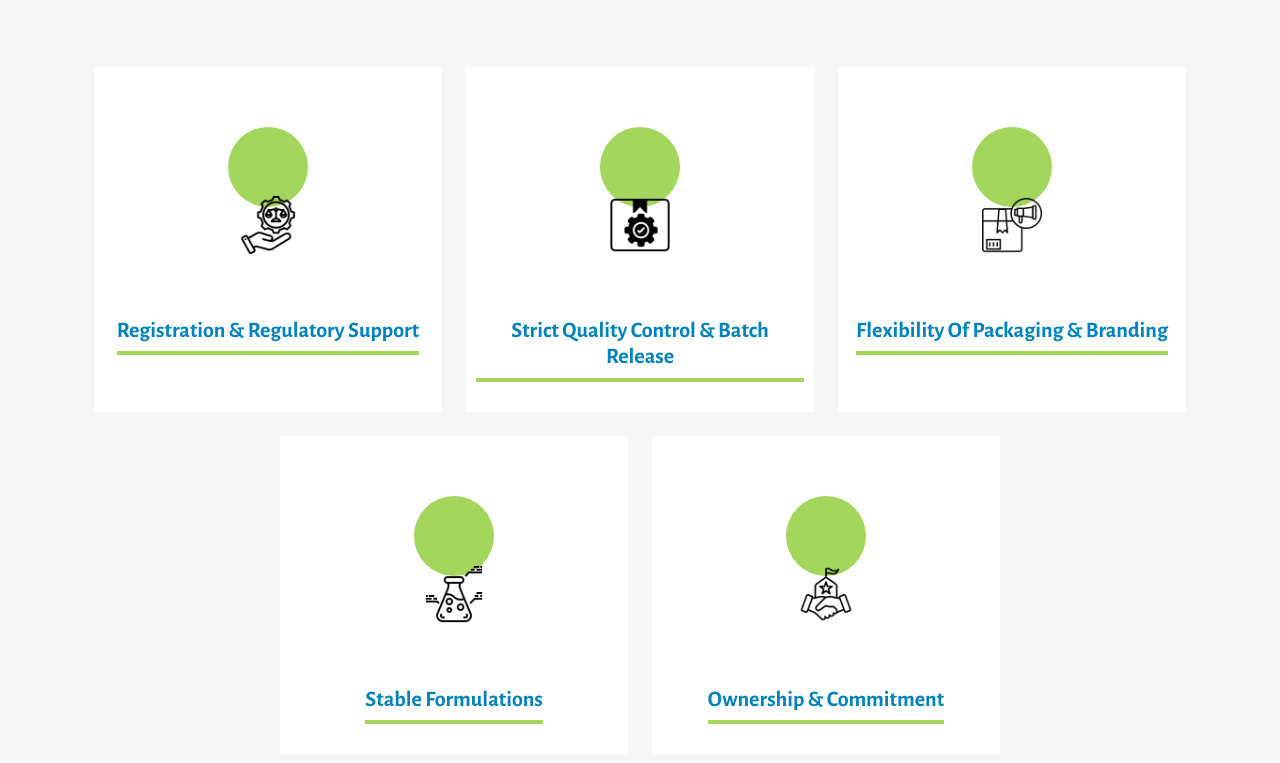
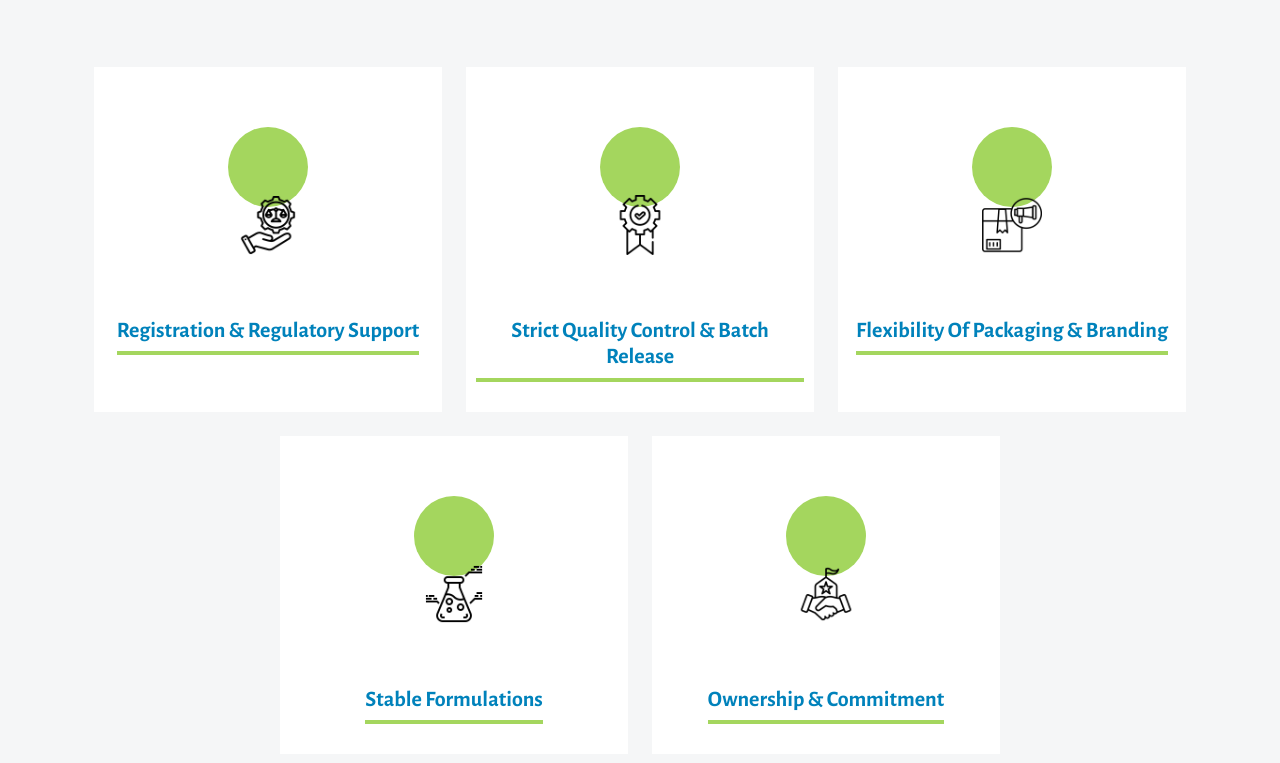
Before and after one commit to CyHEXinfotech/daiwik, a plain HTML site: page index.html in a window 1280 px wide. Shown: the part 1756-2519 px from the top of the page. Drawn offline with nearby package versions, Linux system fonts and the light colour scheme.

Commit message:
logo final change

```diff
--- a/index.html
+++ b/index.html
@@ -214,7 +214,7 @@
                   <div class="col-lg-4 col-md-6" data-aos="fade-up" data-aos-delay="200">
                     <div class="service-item position-relative">
                       <div class="icon">
-                        <i class="fa-solid fa-shield"><img src="assets/img/Qc.png" height="60" width="60" align="center"></i>
+                        <i class="fa-solid fa-shield"><img src="assets/img/quality.png" height="60" width="60" align="center"></i>
                       </div>
                       <h3>Strict Quality Control & Batch Release</h3>
                       <!-- <p>Ut excepturi voluptatem nisi sed. Quidem fuga consequatur. Minus ea aut. Vel qui id voluptas adipisci eos earum corrupti.</p> -->
```
Also changed, not shown: assets/img/quality.png (added).
